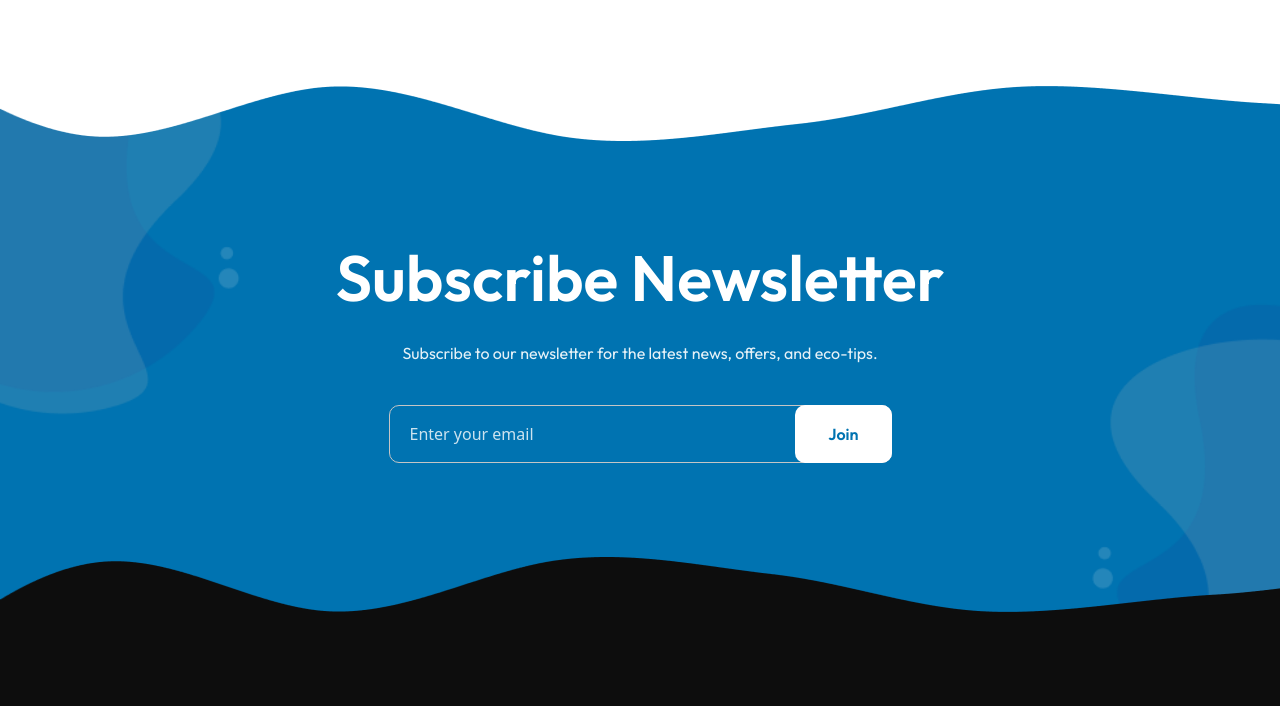
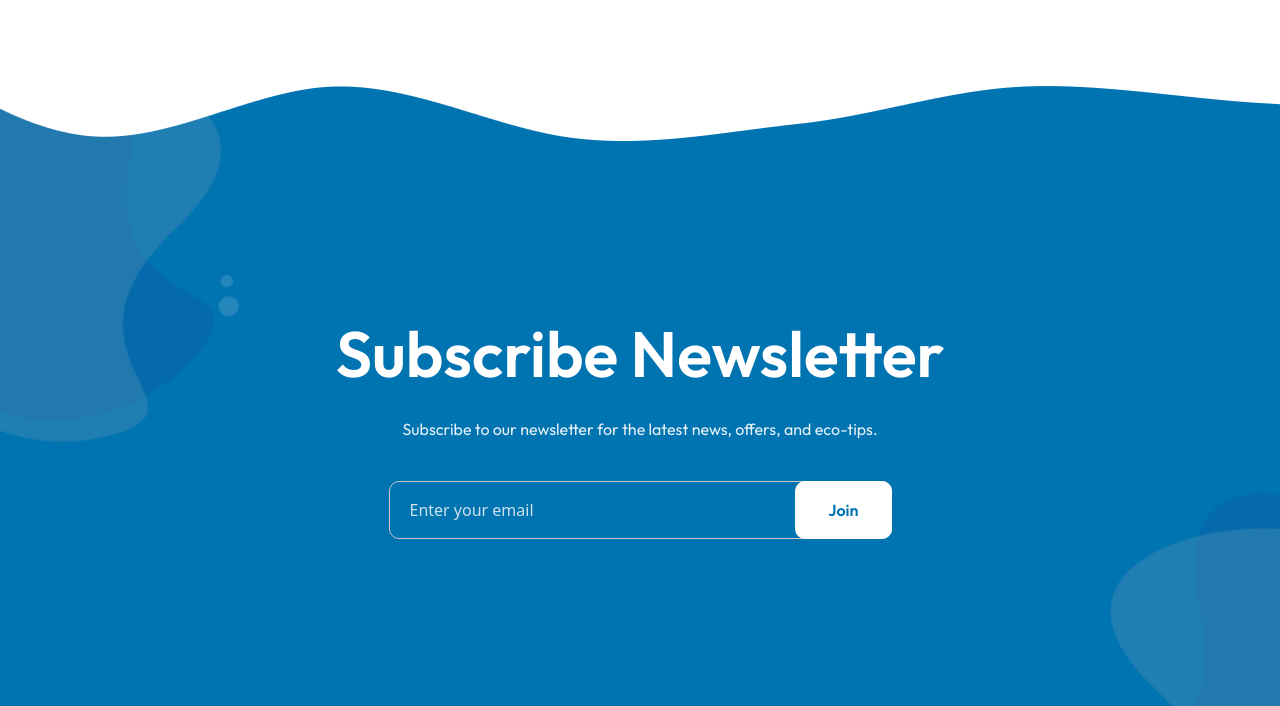
Before and after one commit to prince-372/cloopp, a plain HTML site: page index.html in a window 1280 px wide. Shown: the part 3137-3843 px from the top of the page. Drawn offline with nearby package versions, Linux system fonts and the light colour scheme; a web font is replaced by a local one.

Commit message:
input sec modified

```diff
--- a/assets/css/style.css
+++ b/assets/css/style.css
@@ -29,6 +29,9 @@
 }
 .w-2156 {
   width: 2156px;
+}
+.min-h-subscribe {
+  min-height: 465px;
 }
 .max-w-471 {
   max-width: 471px;
@@ -176,7 +179,7 @@
 .input-left-elipes {
   position: absolute;
   left: 0%;
-  top: -23%;
+  top: -14%;
 }
 .input-right-elipes {
   position: absolute;
@@ -324,6 +327,9 @@ input {
 .pri-style {
   animation: preloder_one 7s infinite;
 }
+.scrool-line {
+  animation: scroll 7s infinite;
+}
 
 /* backtotop */
 .backto-top {
@@ -368,11 +374,10 @@ input {
   border: 1px solid #fff;
   color: white;
 }
-.app-icon{
+.app-icon {
   transition: all 300ms linear;
 }
-.app-icon:hover{
-
+.app-icon:hover {
   transform: translateY(10px) scale(0.9);
 }
 
@@ -469,7 +474,7 @@ ul {
   }
 
   100% {
-    transform: translateX(calc(-250px * 7));
+    transform: translateX(calc(-20px * 7));
   }
 }
 @keyframes preloder_one {
@@ -599,3 +604,9 @@ ul {
     padding-right: 20px;
   }
 }
+
+@media (min-width: 768px) {
+  .min-h-subscribe {
+    min-height: 700px;
+  }
+}
```
Also changed, not shown: index.html (+1 -1 lines).
